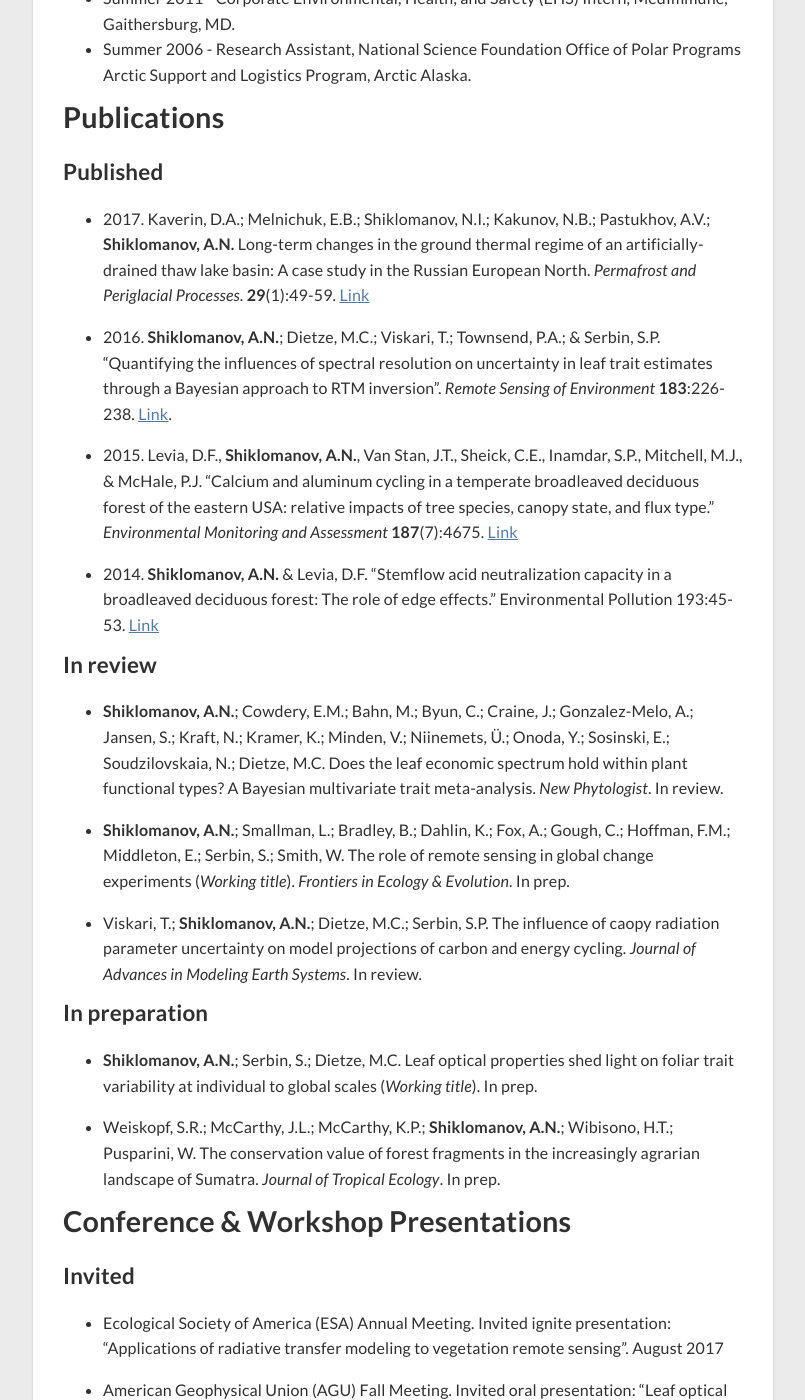
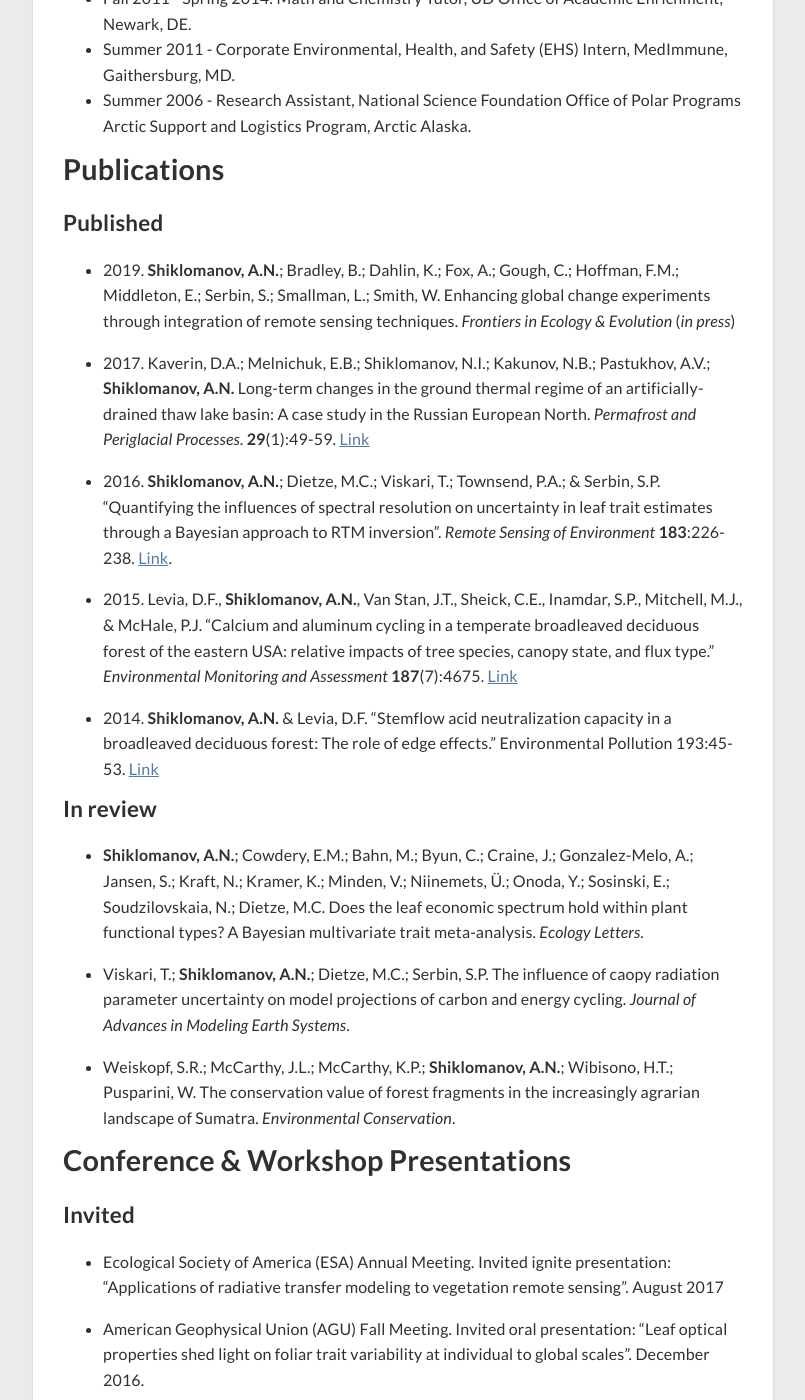
Before and after one commit to ashiklom/ashiklom.github.io, a Jekyll site: the page built from cv.md, in a window 1280 px wide and 1400 px high, scrolled down 768 px. Shown: the whole window, without its empty margins (237-1042 px from the left). Built offline with Jekyll 4.4.1, drawn with Linux system fonts in a browser that asks for light colours; nearby versions of some CDN libraries; some of the changed text lies outside the part shown.

Commit message:
Update CV

```diff
--- a/cv.md
+++ b/cv.md
@@ -5,7 +5,7 @@
 ---
 
 ## Education
-Ph.D. Geography, Boston University (Exp. June 2018)
+Ph.D. Geography, Boston University (August 2019)
 
 Honors B.S. with Distinction, *Chemistry & Environmental Science*, University of Delaware (May 2014)
 
@@ -15,7 +15,8 @@
 
 ## Professional Experience
 
-* Spring 2015 - Current: Research Fellow, Boston University Dept. of Earth & Environment, Ecological Forecasting Lab, Boston, MA
+* Fall 2019 - _Current_: Postdoctoral Research Associate, Joint Global Change Research Institute, Pacific Northwest National Laboratory, College Park, MD
+* Spring 2015 - Summer 2019: Research Fellow, Boston University Dept. of Earth & Environment, Ecological Forecasting Lab, Boston, MA
 * Fall 2012 - Spring 2014: Undergraduate Research Assistant, UD Dept. of Geography Ecohydrology Group, Newark, DE.
 * Fall 2012 - Spring 2014: Writing Fellow, UD Honors Program, Newark, DE.
 * Fall 2011 - Spring 2014: Math and Chemistry Tutor, UD Office of Academic Enrichment, Newark, DE.
@@ -26,6 +27,11 @@
 ## Publications
 
 ### Published
+
+* 2019\. **Shiklomanov, A.N.**;  Bradley, B.; Dahlin, K.; Fox, A.; Gough, C.; Hoffman, F.M.; Middleton, E.; Serbin, S.; Smallman, L.; Smith, W.
+Enhancing global change experiments through integration of remote sensing techniques.
+*Frontiers in Ecology & Evolution*
+(_in press_)
 
 * 2017\. Kaverin, D.A.; Melnichuk, E.B.; Shiklomanov, N.I.; Kakunov, N.B.; Pastukhov, A.V.; **Shiklomanov, A.N.**
 Long-term changes in the ground thermal regime of an artificially-drained thaw lake basin: A case study in the Russian European North.
@@ -51,21 +57,15 @@
 
 * **Shiklomanov, A.N.**; Cowdery, E.M.; Bahn, M.; Byun, C.; Craine, J.; Gonzalez-Melo, A.; Jansen, S.; Kraft, N.; Kramer, K.; Minden, V.; Niinemets, Ü.; Onoda, Y.; Sosinski, E.; Soudzilovskaia, N.; Dietze, M.C.
 Does the leaf economic spectrum hold within plant functional types? A Bayesian multivariate trait meta-analysis.
-*New Phytologist*.
-In review.
+*Ecology Letters*.
 
-* **Shiklomanov, A.N.**; Smallman, L.; Bradley, B.; Dahlin, K.; Fox, A.; Gough, C.; Hoffman, F.M.; Middleton, E.; Serbin, S.; Smith, W. The role of remote sensing in global change experiments (*Working title*). *Frontiers in Ecology & Evolution*. In prep.
-
-* Viskari, T.; **Shiklomanov, A.N.**; Dietze, M.C.; Serbin, S.P. The influence of caopy radiation parameter uncertainty on model projections of carbon and energy cycling. *Journal of Advances in Modeling Earth Systems*. In review.
-
-### In preparation
-
-* **Shiklomanov, A.N.**; Serbin, S.; Dietze, M.C. Leaf optical properties shed light on foliar trait variability at individual to global scales (*Working title*). In prep.
+* Viskari, T.; **Shiklomanov, A.N.**; Dietze, M.C.; Serbin, S.P.
+The influence of caopy radiation parameter uncertainty on model projections of carbon and energy cycling.
+*Journal of Advances in Modeling Earth Systems*.
 
 * Weiskopf, S.R.; McCarthy, J.L.; McCarthy, K.P.; **Shiklomanov, A.N.**; Wibisono, H.T.; Pusparini, W.
 The conservation value of forest fragments in the increasingly agrarian landscape of Sumatra.
-*Journal of Tropical Ecology*.
-In prep.
+*Environmental Conservation*.
 
 ## Conference & Workshop Presentations
 
```
